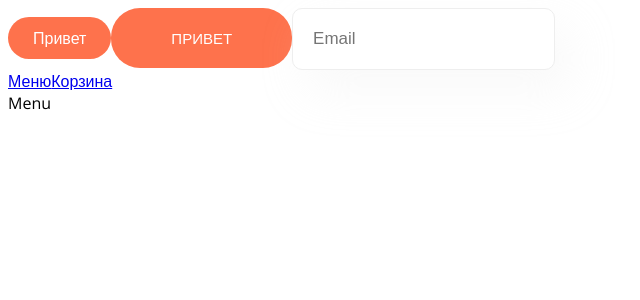
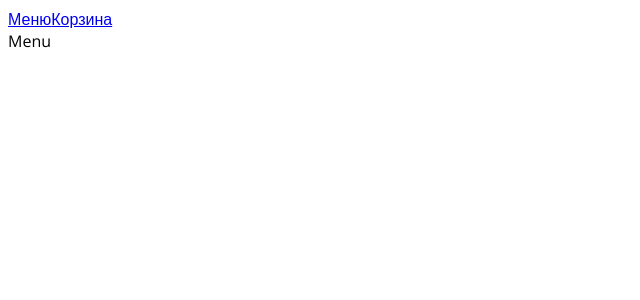
Before and after one commit to vitebskiy/React-Redux-Toolkit, a React (Vite) app in the folder pizza-app/: page / in a window 1280 px wide. Shown: the top 300 px of the page, without its empty margins (0-640 px from the left). Built offline with nearby package versions, Linux system fonts and the light colour scheme.

Commit message:
fix work router

```diff
--- a/pizza-app/src/App.tsx
+++ b/pizza-app/src/App.tsx
@@ -1,10 +1,8 @@
 import { useState, type MouseEvent } from 'react';
 import Button from './components/Button/Button';
 import Input from './components/Input/Input';
-import { Route, Routes } from 'react-router-dom';
-import { Menu } from './pages/Menu/Menu';
-import { Cart } from './pages/Cart/Cart';
-import { Error } from './pages/Error/Error';
+
+
 
 function App() {
   const [counter, setCounter] = useState<number>(0);
@@ -12,8 +10,6 @@
   const addCounter = (e: MouseEvent) => {
     console.log(e);
   };
-
-
 
   return (
     <>
@@ -24,17 +20,6 @@
         Привет
       </Button>
       <Input placeholder="Email" />
-
-      <div className="">
-        <a href="/">Меню</a>
-        <a href="/cart">Корзина</a>
-      </div>
-
-      <Routes>
-        <Route path="/" element={<Menu />} />
-        <Route path="/cart" element={<Cart />} />
-        <Route path="/*" element={<Error/>} />
-      </Routes>
     </>
   );
 }
--- /dev/null
+++ b/pizza-app/src/layout/Menu/Menu.tsx
@@ -0,0 +1,17 @@
+import { Link, Outlet } from 'react-router-dom';
+
+export function Layout() {
+  return (
+    <>
+      <div>
+        <div>
+          <Link to="/">Меню</Link>
+          <Link to="/cart">Корзина</Link>
+        </div>
+        <div>
+          <Outlet />
+        </div>
+      </div>
+    </>
+  );
+}
--- a/pizza-app/src/main.tsx
+++ b/pizza-app/src/main.tsx
@@ -2,12 +2,36 @@
 import { createRoot } from 'react-dom/client';
 import './index.css';
 import App from './App.tsx';
-import { BrowserRouter } from 'react-router-dom';
+import { RouterProvider } from 'react-router-dom';
+import { createBrowserRouter } from 'react-router-dom';
+import { Menu } from './pages/Menu/Menu.tsx';
+import { Cart } from './pages/Cart/Cart.tsx';
+import { Error } from './pages/Error/Error.tsx';
+import { Layout } from './layout/Menu/Menu.tsx';
+
+const rounter = createBrowserRouter([
+  {
+    path: '/',
+    element: <Layout />,
+    children: [
+      {
+        path: '/',
+        element: <Menu />
+      },
+      {
+        path: '/cart',
+        element: <Cart />
+      }
+    ]
+  },
+  {
+    path: '/*',
+    element: <Error />,
+  },
+]);
 
 createRoot(document.getElementById('root')!).render(
   <StrictMode>
-    <BrowserRouter>
-      <App />
-    </BrowserRouter>
+    <RouterProvider router={rounter} />
   </StrictMode>,
 );
```
